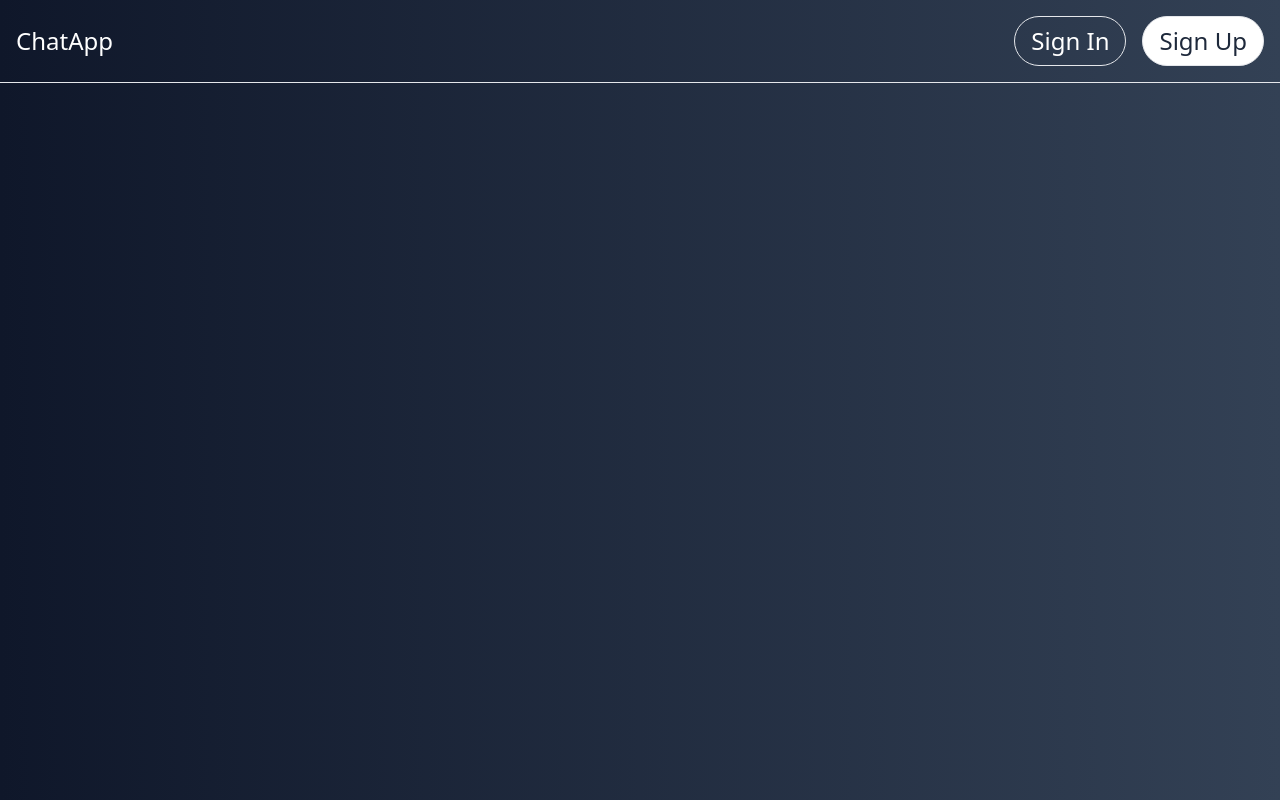
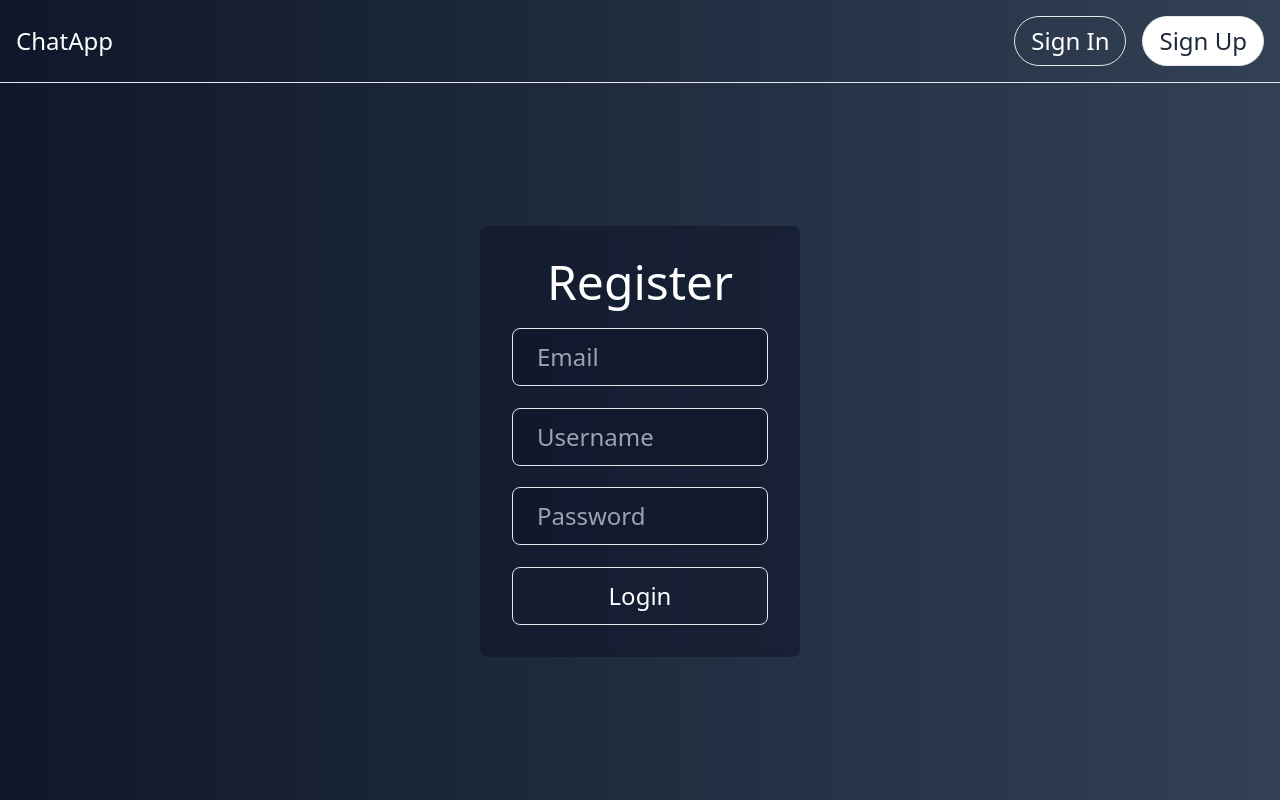
Before and after one commit to DominikJn/Firebase-Chatting-App, a React (Vite) app: page /register in a window 1280 px wide. Built offline with nearby package versions, Linux system fonts and the light colour scheme.

Commit message:
feat: create Login and Register page UI
Add routes to those pages in App.tsx and add navigation to header Sign
buttons

```diff
--- a/src/App.tsx
+++ b/src/App.tsx
@@ -1,10 +1,17 @@
 import React from "react"
 import Header from "./components/Header"
+import Login from "./pages/Login"
+import Register from "./pages/Register"
+import { Route, Routes } from "react-router"
 
 const App: React.FC = () => {
   return (
-    <div className="bg-gradient-to-r from-slate-900 to-slate-700 h-screen w-screen">
+    <div className="bg-gradient-to-r from-slate-900 to-slate-700 h-screen w-screen flex flex-col">
       <Header />
+      <Routes>
+        <Route path="/login" element={<Login />} />
+        <Route path="/register" element={<Register />} />
+      </Routes>
     </div>
   )
 }
--- a/src/components/Header.tsx
+++ b/src/components/Header.tsx
@@ -1,14 +1,22 @@
 import React from "react";
+import { useNavigate } from "react-router";
 
 const Header: React.FC = () => {
+  const navigate = useNavigate();
   return (
     <header className="p-4 border-solid border-b text-white text-2xl flex justify-between items-center">
       <div>ChatApp</div>
       <div className="flex gap-4">
-        <button className="border-solid border rounded-full py-2 px-4">
+        <button
+          onClick={() => navigate("/login")}
+          className="border-solid border rounded-full py-2 px-4"
+        >
           Sign In
         </button>
-        <button className="border-solid border rounded-full py-2 px-4 bg-white text-slate-800">
+        <button
+          onClick={() => navigate("/register")}
+          className="border-solid border rounded-full py-2 px-4 bg-white text-slate-800"
+        >
           Sign Up
         </button>
       </div>
--- /dev/null
+++ b/src/pages/Login.tsx
@@ -0,0 +1,29 @@
+import React from "react";
+
+const Login: React.FC = () => {
+  return (
+    <div className="h-full grid place-items-center">
+      <form className="bg-slate-900 backdrop-filter backdrop-blur-sm bg-opacity-60 h-3/5 w-1/4 rounded-lg flex flex-col justify-between p-8 text-white text-2xl">
+        <h1 className="text-center text-5xl">Login</h1>
+        <input
+          type="email"
+          placeholder="Email"
+          className="py-3 px-6 bg-inherit border-solid border rounded-lg"
+        />
+        <input
+          type="text"
+          placeholder="Password"
+          className="py-3 px-6 bg-inherit border-solid border rounded-lg"
+        />
+        <button
+          type="submit"
+          className="border-solid border rounded-lg p-3 active:bg-white active:text-slate-800"
+        >
+          Login
+        </button>
+      </form>
+    </div>
+  );
+};
+
+export default Login;
--- /dev/null
+++ b/src/pages/Register.tsx
@@ -0,0 +1,34 @@
+import React from "react";
+
+const Register: React.FC = () => {
+  return (
+    <div className="h-full grid place-items-center">
+      <form className="bg-slate-900 backdrop-filter backdrop-blur-sm bg-opacity-60 h-3/5 w-1/4 rounded-lg flex flex-col justify-between p-8 text-white text-2xl">
+        <h1 className="text-center text-5xl">Register</h1>
+        <input
+          type="email"
+          placeholder="Email"
+          className="py-3 px-6 bg-inherit border-solid border rounded-lg"
+        />
+        <input
+          type="text"
+          placeholder="Username"
+          className="py-3 px-6 bg-inherit border-solid border rounded-lg"
+        />
+        <input
+          type="text"
+          placeholder="Password"
+          className="py-3 px-6 bg-inherit border-solid border rounded-lg"
+        />
+        <button
+          type="submit"
+          className="border-solid border rounded-lg p-3 active:bg-white active:text-slate-800"
+        >
+          Login
+        </button>
+      </form>
+    </div>
+  );
+};
+
+export default Register;
```
